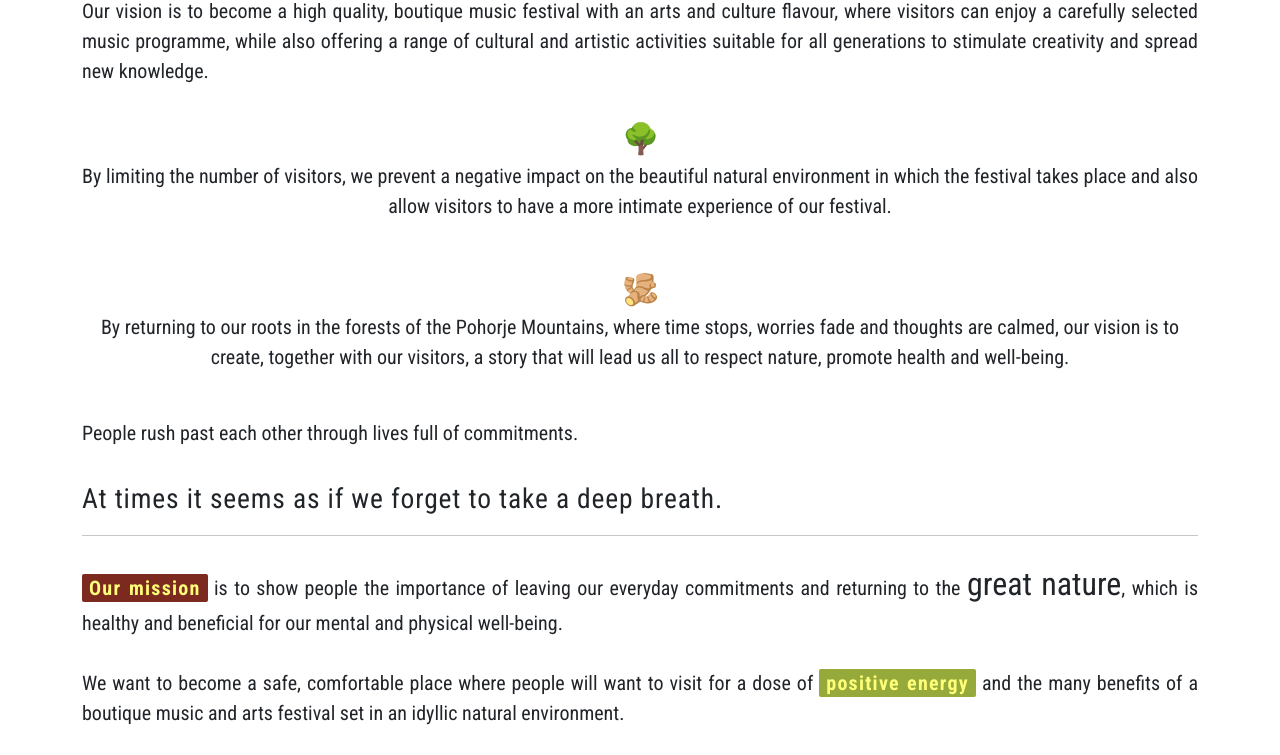
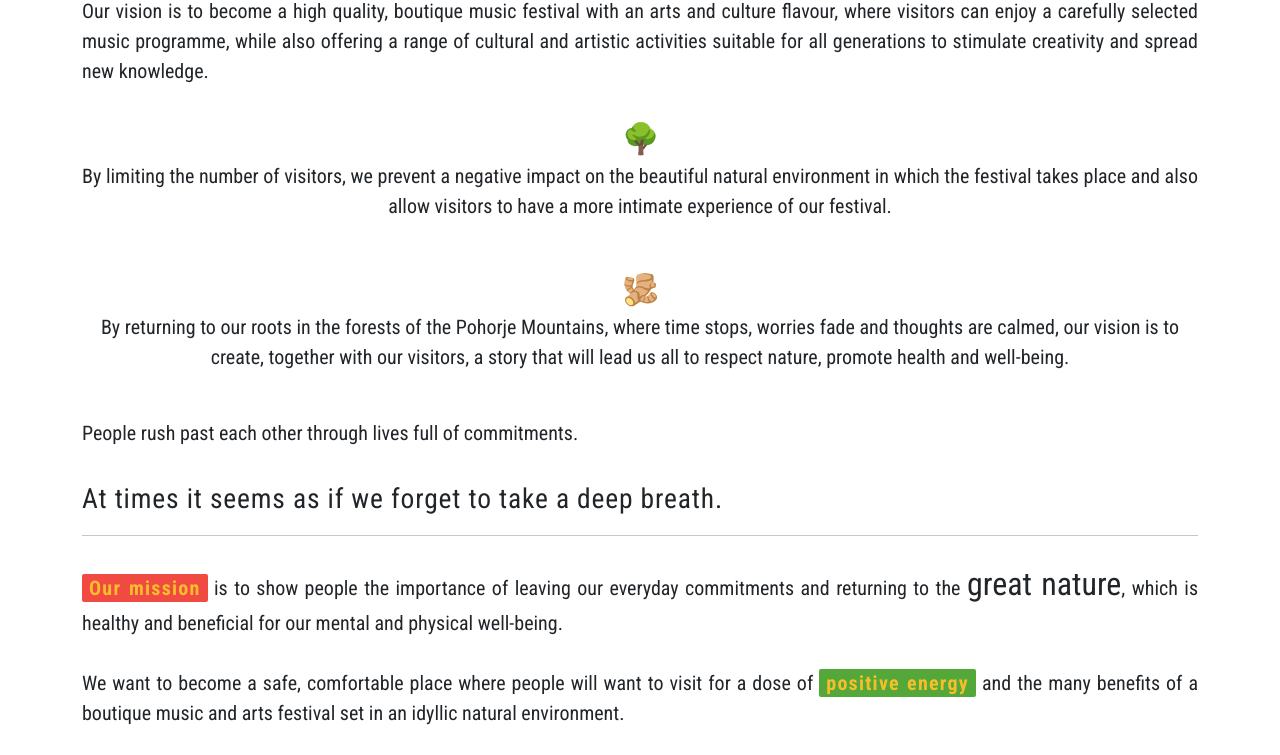
Before and after one commit to hktari/roots-in-the-woods, a Gatsby site: page /mission in a window 1280 px wide. Shown: the part 734-1489 px from the top of the page. Built offline with nearby package versions, Linux system fonts and the light colour scheme; Gatsby itself is replaced by a stand-in of ours.

Commit message:
adjust bootstrap colors to fit logo

```diff
--- a/src/css/components/_sidebar.scss
+++ b/src/css/components/_sidebar.scss
@@ -7,8 +7,8 @@
     z-index: $z-index-sidebar;
     transition: left 0.3s ease-in;
 
-    background: rgb(194, 187, 59);
-    background: linear-gradient(0deg, rgba(194, 187, 59, 1) 0%, rgba(147, 169, 60, 1) 100%);
+    background-color: color-mix(in srgb, $color-green, $color-yellow);
+    // background: linear-gradient(0deg, rgba($color-green, 0) 0%, rgba($color-green, 1) 100%);
 }
 
 .c-sidebar--show {
--- a/src/css/config/_bootstrap.scss
+++ b/src/css/config/_bootstrap.scss
@@ -35,8 +35,8 @@ $font-family-base: // Cross-platform generic font family (default user interface
     "Apple Color Emoji", "Segoe UI Emoji", "Segoe UI Symbol", "Noto Color Emoji" !default;
 
 
-$primary: #5bb24d;
-$secondary: #EEDB11;
+$primary: $color-green;
+$secondary: $color-yellow;
 // $success:       $green;
 // $info:          $cyan;
 // $warning:       $yellow;
--- a/src/css/config/_config.scss
+++ b/src/css/config/_config.scss
@@ -1,5 +1,5 @@
 $z-index-navbar: 9;
 $z-index-sidebar: 10;
-$color-red: #7c291f;
-$color-yellow: #fffe78;
-$color-green: #95aa3b;
+$color-red: rgb(241, 74, 66);
+$color-yellow: rgb(248, 190, 42);
+$color-green: rgb(83, 168, 57);
--- a/src/css/main.scss
+++ b/src/css/main.scss
@@ -1,6 +1,6 @@
 @import url("https://fonts.googleapis.com/css2?family=Roboto+Condensed:ital,wght@0,300;0,400;0,700;1,300;1,400;1,700&display=swap");
+@import "./config/config";
 @import "./config/bootstrap";
-@import "./config/config";
 @import "./components/button-link";
 @import "./components/page";
 @import "./components/section";
```
